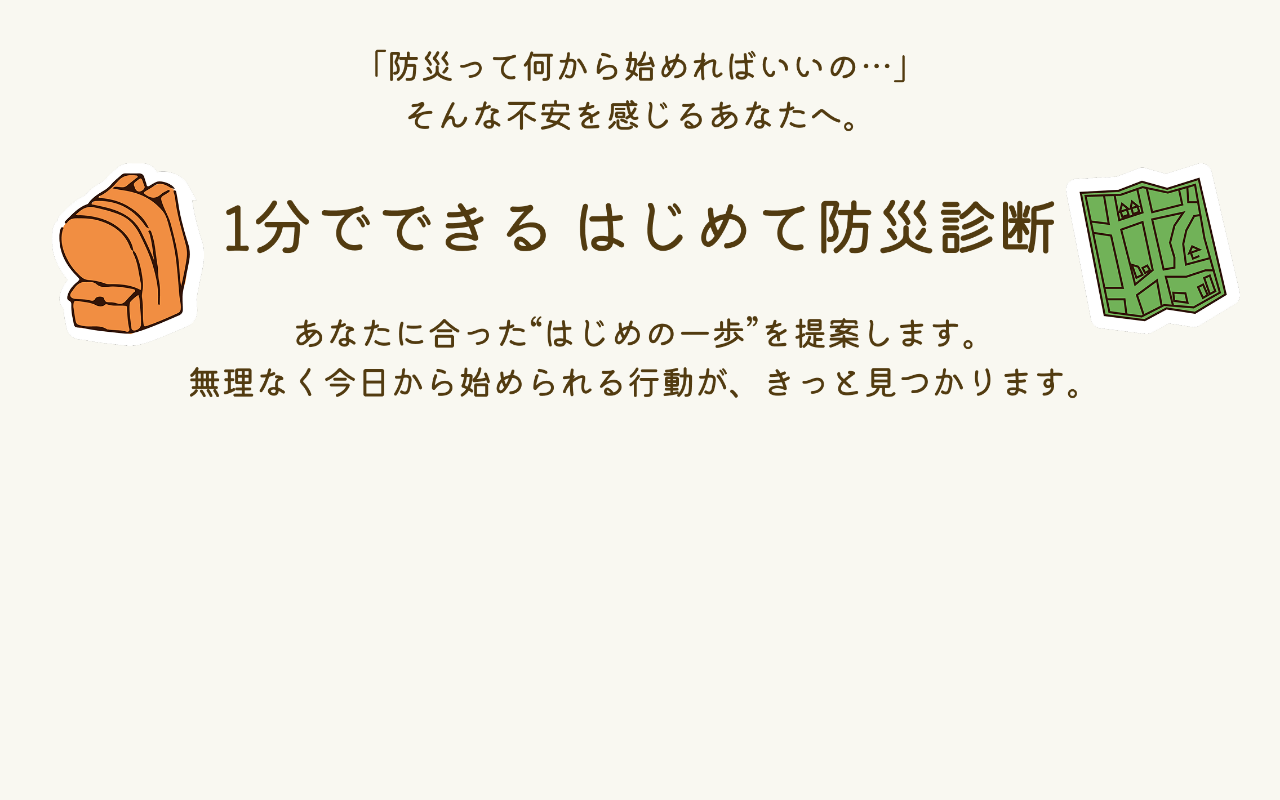
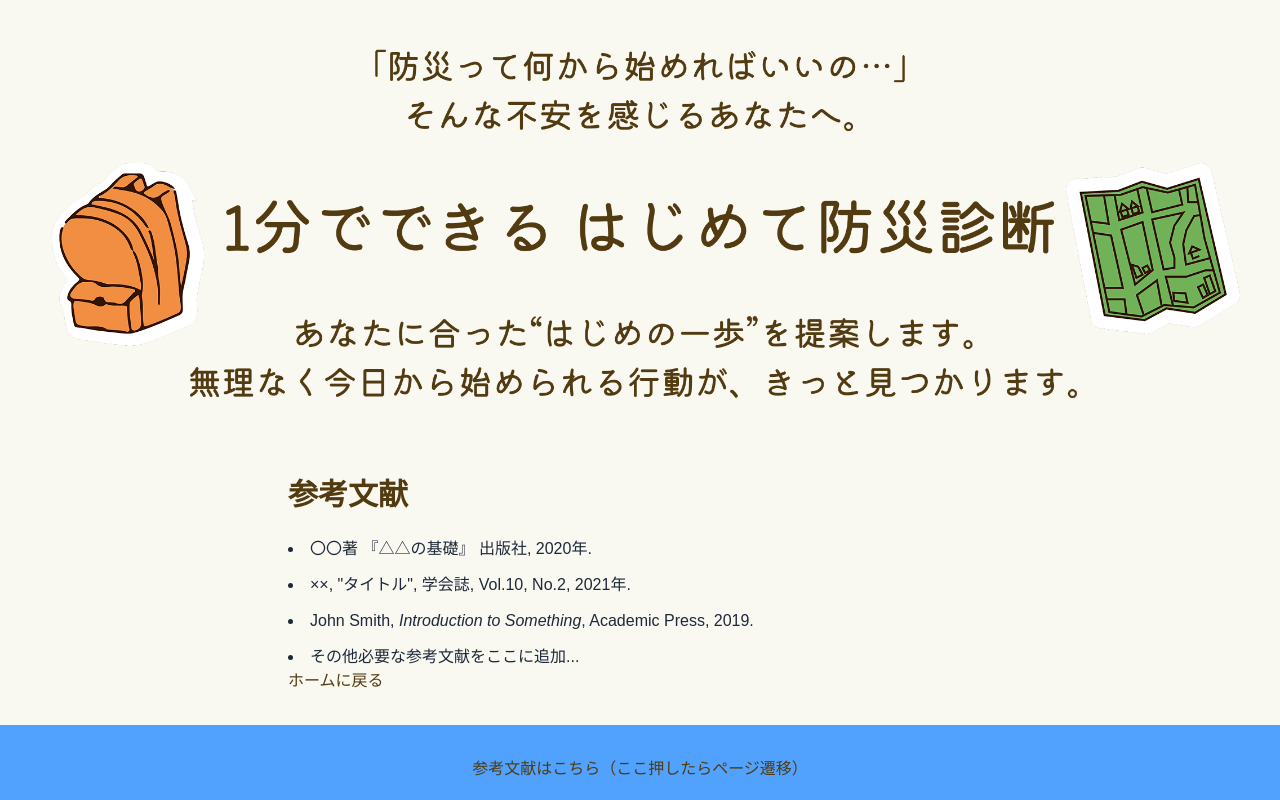
Before and after one commit to funswift/2025swift-C-disaster-prevention, a Next.js app: page /posts/references in a window 1280 px wide. Before the commit this address had no page. Shown: the top 800 px of the page. Built offline with nearby package versions, Linux system fonts and the light colour scheme; a web font is replaced by a local one.

Commit message:
参考文献リストのページ

```diff
--- /dev/null
+++ b/app/posts/references/page.tsx
@@ -0,0 +1,18 @@
+"use client";
+
+export default function ReferencesPage() {
+  return (
+    <main className="max-w-3xl mx-auto p-8">
+      <h1 className="text-3xl font-bold mb-6">参考文献</h1>
+      <ul className="list-disc list-inside space-y-3 text-gray-800">
+        <li>〇〇著 『△△の基礎』 出版社, 2020年.</li>
+        <li>××, "タイトル", 学会誌, Vol.10, No.2, 2021年.</li>
+        <li>John Smith, <i>Introduction to Something</i>, Academic Press, 2019.</li>
+        <li>その他必要な参考文献をここに追加...</li>
+      </ul>
+      <a href="/" className="btn btn-secondary mt-4">
+        ホームに戻る
+      </a>
+    </main>
+  );
+}
```
